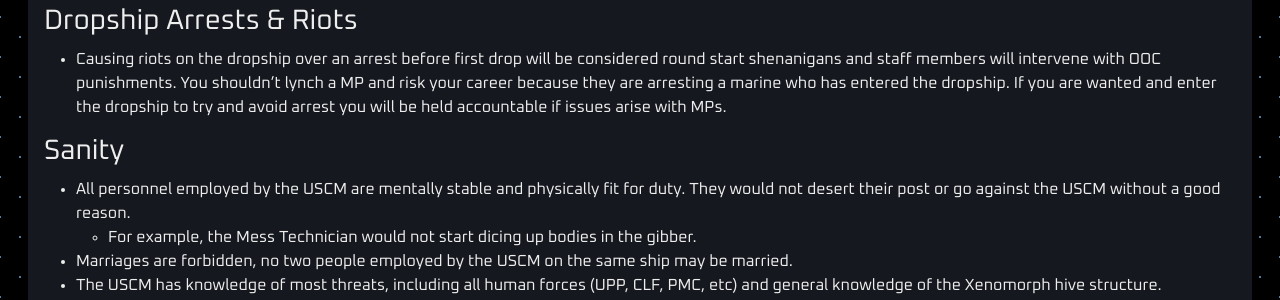
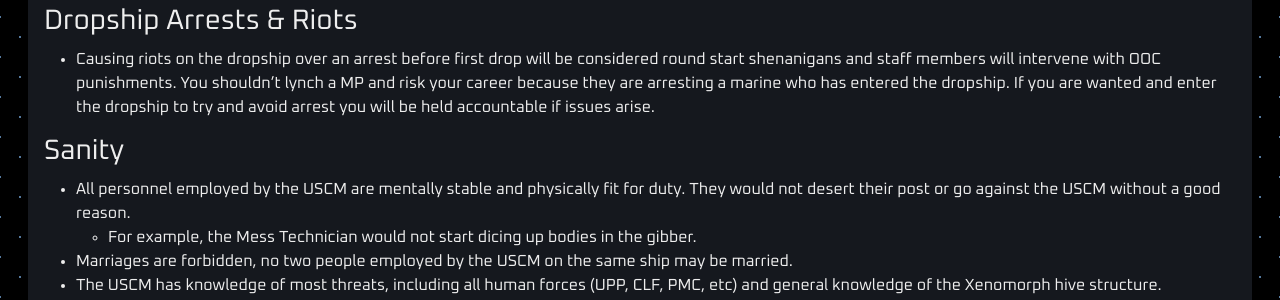
Before and after one commit to cmss13-devs/web, a Jekyll site: the page built from rules.md, in a window 1280 px wide and 900 px high, scrolled down 1894 px. Shown: the part 209-509 px from the top of the window. Built offline with Jekyll 4.4.1, drawn with Linux system fonts in a browser that asks for light colours.

Commit message:
Update rules.md

```diff
--- a/rules.md
+++ b/rules.md
@@ -69,7 +69,7 @@
 
 ### Dropship Arrests & Riots
 
-- Causing riots on the dropship over an arrest before first drop will be considered round start shenanigans and staff members will intervene with OOC punishments. You shouldn’t lynch a MP and risk your career because they are arresting a marine who has entered the dropship. If you are wanted and enter the dropship to try and avoid arrest you will be held accountable if issues arise with MPs.
+- Causing riots on the dropship over an arrest before first drop will be considered round start shenanigans and staff members will intervene with OOC punishments. You shouldn’t lynch a MP and risk your career because they are arresting a marine who has entered the dropship. If you are wanted and enter the dropship to try and avoid arrest you will be held accountable if issues arise.
 
 ### Sanity
 
```
